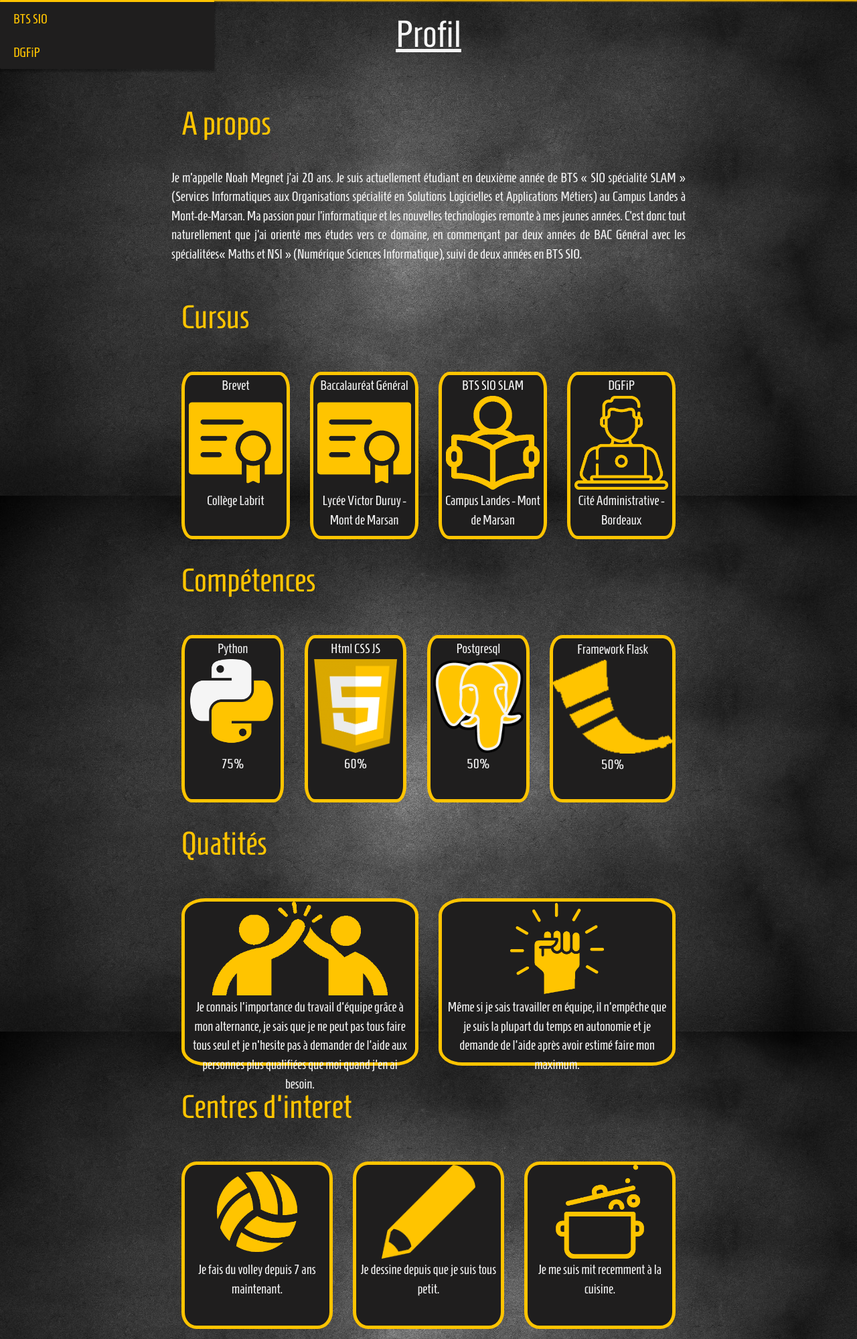
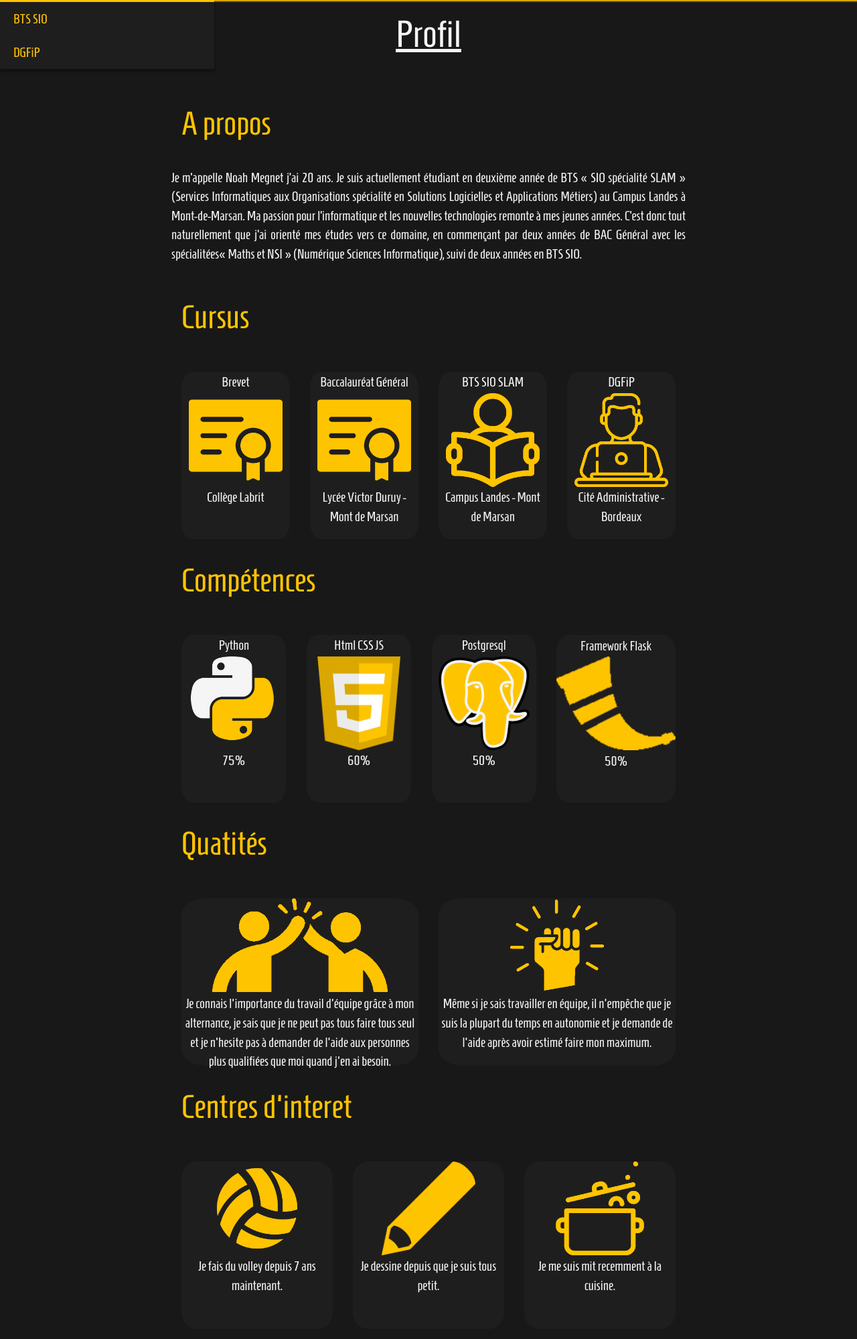
Before and after one commit to NMget/flask-hello-world, a Flask app: page /profil in a window 1280 px wide. Shown: the part 60-2059 px from the top of the page at 67% size. Run offline with Flask 3, Linux system fonts and the light colour scheme; some libraries are stand-ins or nearby versions.

Commit message:
Update style.css

```diff
--- a/api/static/style.css
+++ b/api/static/style.css
@@ -127,7 +127,7 @@
   }
 
 body{
-  background: url(/static/assets/wallpaper.jpg) no-repeat center center fixed;
+  background: rgb(24, 24, 24);
   -webkit-background-size: cover;
   -moz-background-size: cover;
   -o-background-size: cover;
@@ -198,11 +198,17 @@
 }
 
 .diplome{
-  border: #ffc400 solid 5px;
   border-radius: 10%;
   margin: 2%;
   flex: auto;
 }
+
+.diplome:hover{
+  box-shadow: #ffc400 0 0 30px;
+
+}
+
+
 
 .diplomes > div{
   height: 250px;
@@ -234,3 +240,7 @@
   color: var(--color1);
   display: grid;
 }
+
+nav ul li img{
+  height: 50px;
+}
```
